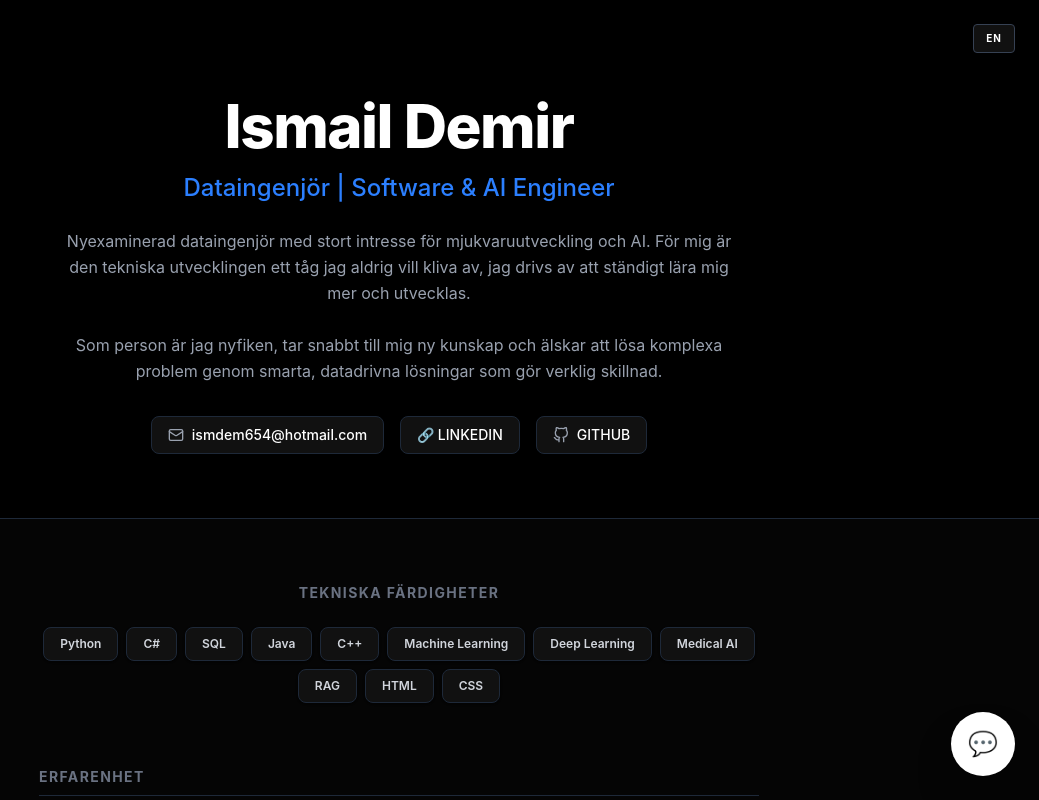
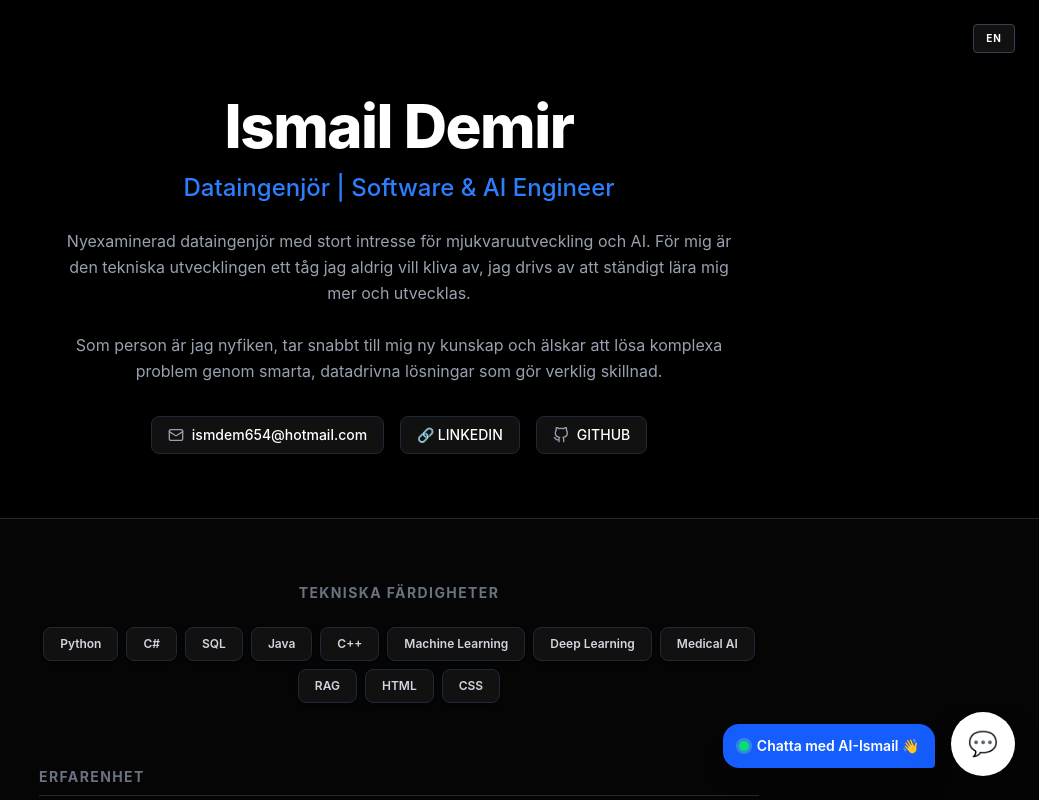
Before and after one commit to Ismail1Demir/portfolio-frontend, a Next.js app: page / in a window 1280 px wide. Shown: the top 800 px of the page, without its empty margins (241-1280 px from the left). Built offline with nearby package versions, Linux system fonts and the light colour scheme.

Commit message:
Lade till en tydlig pratbubbla för AI-chatten

```diff
--- a/components/ChatWidget.tsx
+++ b/components/ChatWidget.tsx
@@ -53,6 +53,7 @@ export default function ChatWidget() {
 
   return (
     <div className="fixed bottom-6 right-6 z-50 font-sans">
+
       {/* 1. CHATT-FÖNSTRET */}
       {isOpen && (
         <div className="mb-4 w-80 md:w-96 h-[500px] bg-[#111] border border-gray-800 rounded-2xl shadow-2xl flex flex-col overflow-hidden animate-in fade-in slide-in-from-bottom-4 duration-300">
@@ -115,15 +116,35 @@ export default function ChatWidget() {
         </div>
       )}
 
-      {/* 2. SJÄLVA BUBBLAN */}
+      {/* 2. KNAPPEN & PRATBUBBLAN */}
+      <div className="relative flex items-center justify-end">
+
+        {/* Pratbubblan (visas bara när chatten är stängd) */}
+        {!isOpen && (
+          <div
+            onClick={() => setIsOpen(true)}
+            className="absolute right-20 bottom-2 bg-blue-600 text-white text-sm font-semibold px-4 py-3 rounded-2xl rounded-br-sm shadow-xl cursor-pointer hover:bg-blue-500 transition-colors flex items-center gap-2 whitespace-nowrap"
+          >
+            {/* Liten pulserande grön prick för att dra ögat till sig */}
+            <span className="relative flex h-2.5 w-2.5">
+              <span className="animate-ping absolute inline-flex h-full w-full rounded-full bg-green-300 opacity-75"></span>
+              <span className="relative inline-flex rounded-full h-2.5 w-2.5 bg-green-400"></span>
+            </span>
+            Chatta med AI-Ismail 👋
+          </div>
+        )}
+
+        {/* Runda knappen */}
         <button
           onClick={() => setIsOpen(!isOpen)}
-        className={`w-16 h-16 rounded-full shadow-2xl flex items-center justify-center text-2xl transition-all duration-300 hover:scale-110 active:scale-95 ${
+          className={`w-16 h-16 rounded-full shadow-2xl flex items-center justify-center text-2xl transition-all duration-300 hover:scale-110 active:scale-95 z-10 relative ${
             isOpen ? "bg-gray-800 text-white rotate-90" : "bg-white text-black"
           }`}
         >
           {isOpen ? "✕" : "💬"}
         </button>
       </div>
+
+    </div>
   );
 }
```
Lines whose indentation alone changed are shown as unchanged.
